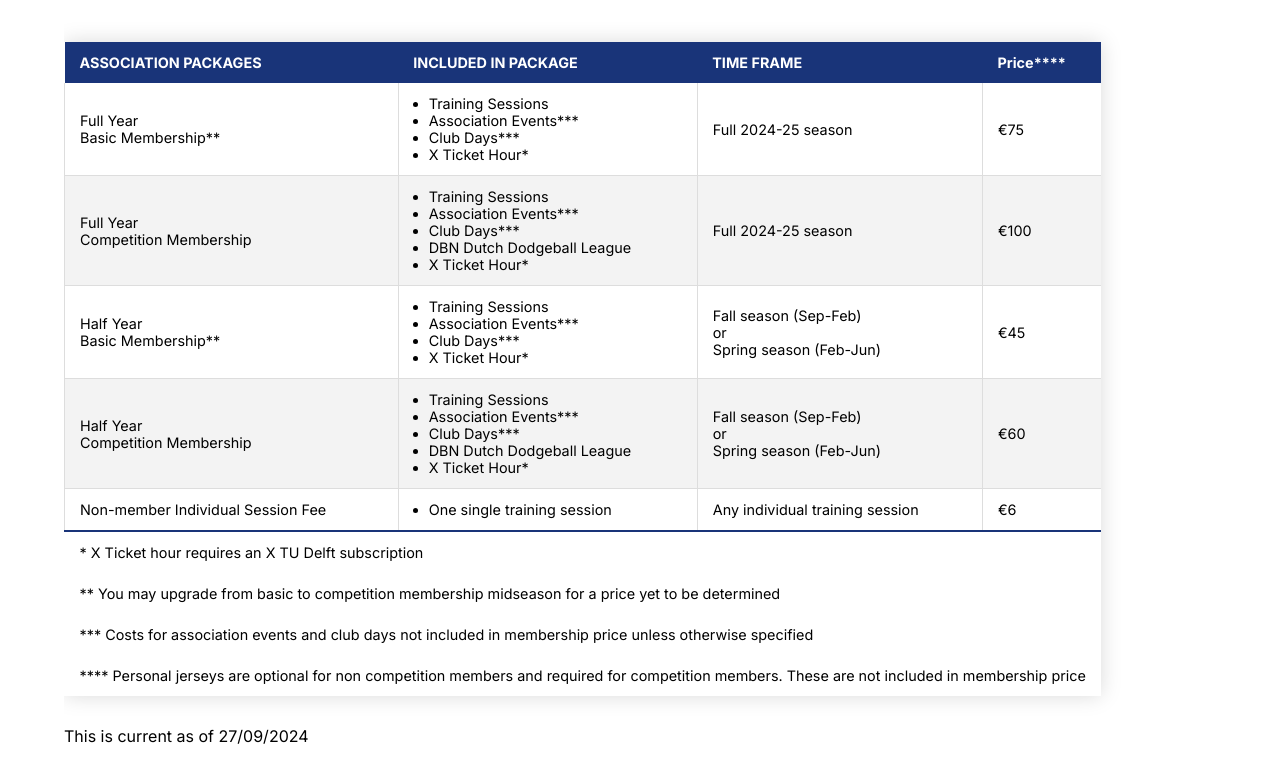
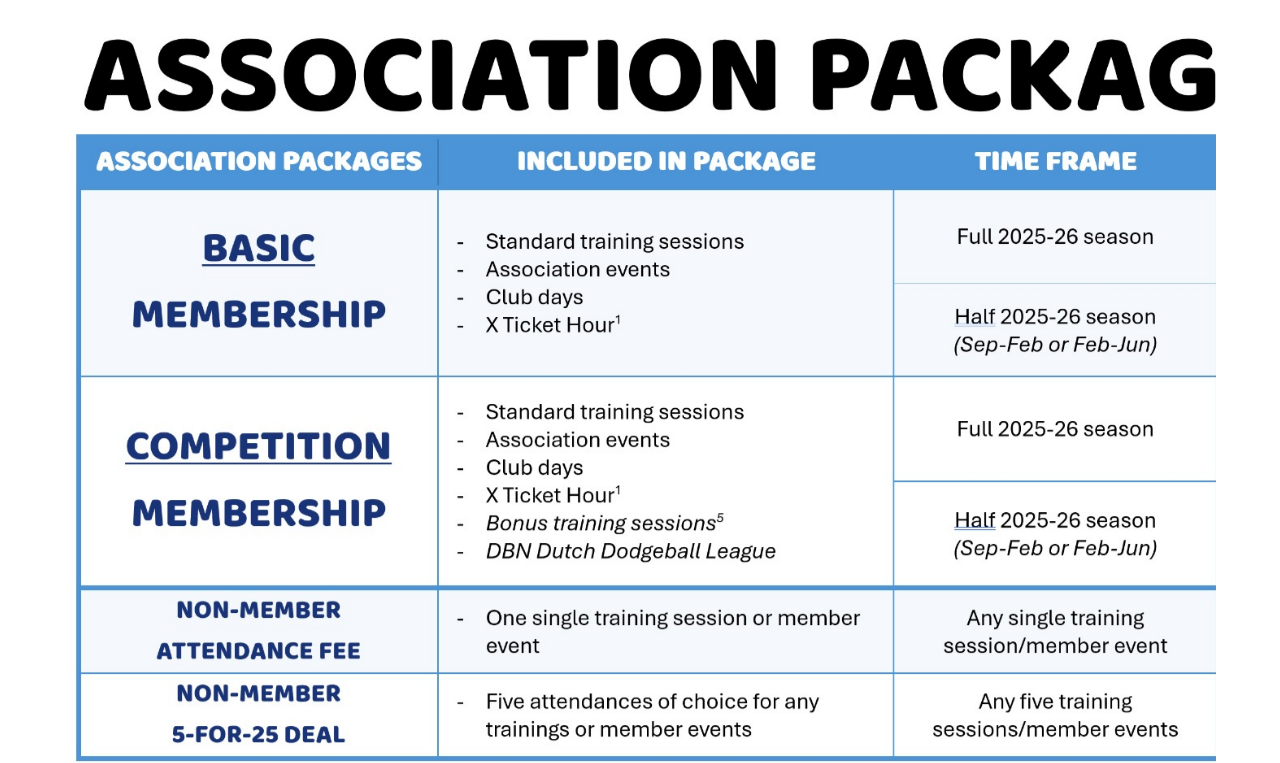
Before and after one commit to DennisLeyting/DennisLeyting.github.io, a plain HTML site: page joinus.html in a window 1280 px wide. Shown: the part 214-977 px from the top of the page. Drawn offline with Linux system fonts and the light colour scheme; a web font is replaced by a local one.

Commit message:
season update

```diff
--- a/joinus.html
+++ b/joinus.html
@@ -77,120 +77,14 @@
     <main class="main-join-us">
       <h1>Association Packages and Prices</h1>
       <div class="scroll-div">
-        <table class="tg membership-table">
-          <thead>
-            <tr>
-              <th>ASSOCIATION PACKAGES</th>
-              <th>INCLUDED IN PACKAGE</th>
-              <th>TIME FRAME</th>
-              <th>Price****</th>
-            </tr>
-          </thead>
-          <tbody>
-            <tr>
-              <td>Full Year<br />Basic Membership**</td>
-              <td>
-                <ul>
-                  <li>Training Sessions</li>
-                  <li>Association Events***</li>
-                  <li>Club Days***</li>
-                  <li>X Ticket Hour*</li>
-                </ul>
-              </td>
-              <td>Full 2024-25 season</td>
-              <td>€75</td>
-            </tr>
-            <tr>
-              <td>Full Year<br />Competition Membership</td>
-              <td>
-                <ul>
-                  <li>Training Sessions</li>
-                  <li>Association Events***</li>
-                  <li>Club Days***</li>
-                  <li>DBN Dutch Dodgeball League</li>
-                  <li>X Ticket Hour*</li>
-                </ul>
-              </td>
-              <td>Full 2024-25 season</td>
-              <td>€100</td>
-            </tr>
-            <tr>
-              <td>Half Year<br />Basic Membership**</td>
-              <td>
-                <ul>
-                  <li>Training Sessions</li>
-                  <li>Association Events***</li>
-                  <li>Club Days***</li>
-                  <li>X Ticket Hour*</li>
-                </ul>
-              </td>
-              <td>
-                Fall season (Sep-Feb)<br />or<br />Spring season (Feb-Jun)
-              </td>
-              <td>€45</td>
-            </tr>
-            <tr>
-              <td>Half Year<br />Competition Membership</td>
-              <td>
-                <ul>
-                  <li>Training Sessions</li>
-                  <li>Association Events***</li>
-                  <li>Club Days***</li>
-                  <li>DBN Dutch Dodgeball League</li>
-                  <li>X Ticket Hour*</li>
-                </ul>
-              </td>
-              <td>
-                Fall season (Sep-Feb)<br />or<br />Spring season (Feb-Jun)
-              </td>
-              <td>€60</td>
-            </tr>
-            <tr>
-              <td>Non-member Individual Session Fee</td>
-              <td>
-                <ul>
-                  <li>One single training session</li>
-                </ul>
-              </td>
-              <td>Any individual training session</td>
-              <td>€6</td>
-            </tr>
-          </tbody>
-          <tfoot>
-            <tr>
-              <td colspan="4">
-                * X Ticket hour requires an X TU Delft subscription
-              </td>
-            </tr>
-            <tr>
-              <td colspan="4">
-                ** You may upgrade from basic to competition membership
-                midseason for a price yet to be determined
-              </td>
-            </tr>
-            <tr>
-              <td colspan="4">
-                *** Costs for association events and club days not included in
-                membership price unless otherwise specified
-              </td>
-            </tr>
-            <tr>
-              <td colspan="4">
-                **** Personal jerseys are optional for non competition members
-                and required for competition members. These are not included in
-                membership price
-              </td>
-            </tr>
-          </tfoot>
-        </table>
+        <img src="images/joinUs/11072025.jpg" alt="These are the subscription and prizes we offer on trainings and such" width="1300">
       </div>
-      <p class="note">This is current as of 27/09/2024</p>
+      <p class="note">This is current as of 11/07/2025</p>
 
       <h1>How to Sign Up</h1>
       <p>
-        Are you age 15+ and interested in joining our association? Fill out the
-        application form here:
-        <a href="https://forms.gle/MgkEKeHeghjPAgNJ8" target="_blank"
+        Are you age 16+ and interested in joining our association? Fill out the application form here
+        <a href="https://forms.gle/SFMAYFa7AjjWAKv18" target="_blank"
           >Sign-Up Form</a
         >
       </p>
```
Also changed, not shown: about.html (+2 -28 lines), competitions.html (+1 -10 lines), events.html (+1 -7 lines), trainings.html (+12 -29 lines), images/joinUs/11072025.jpg (added), styles/joinus.css (line endings or trailing spaces).
